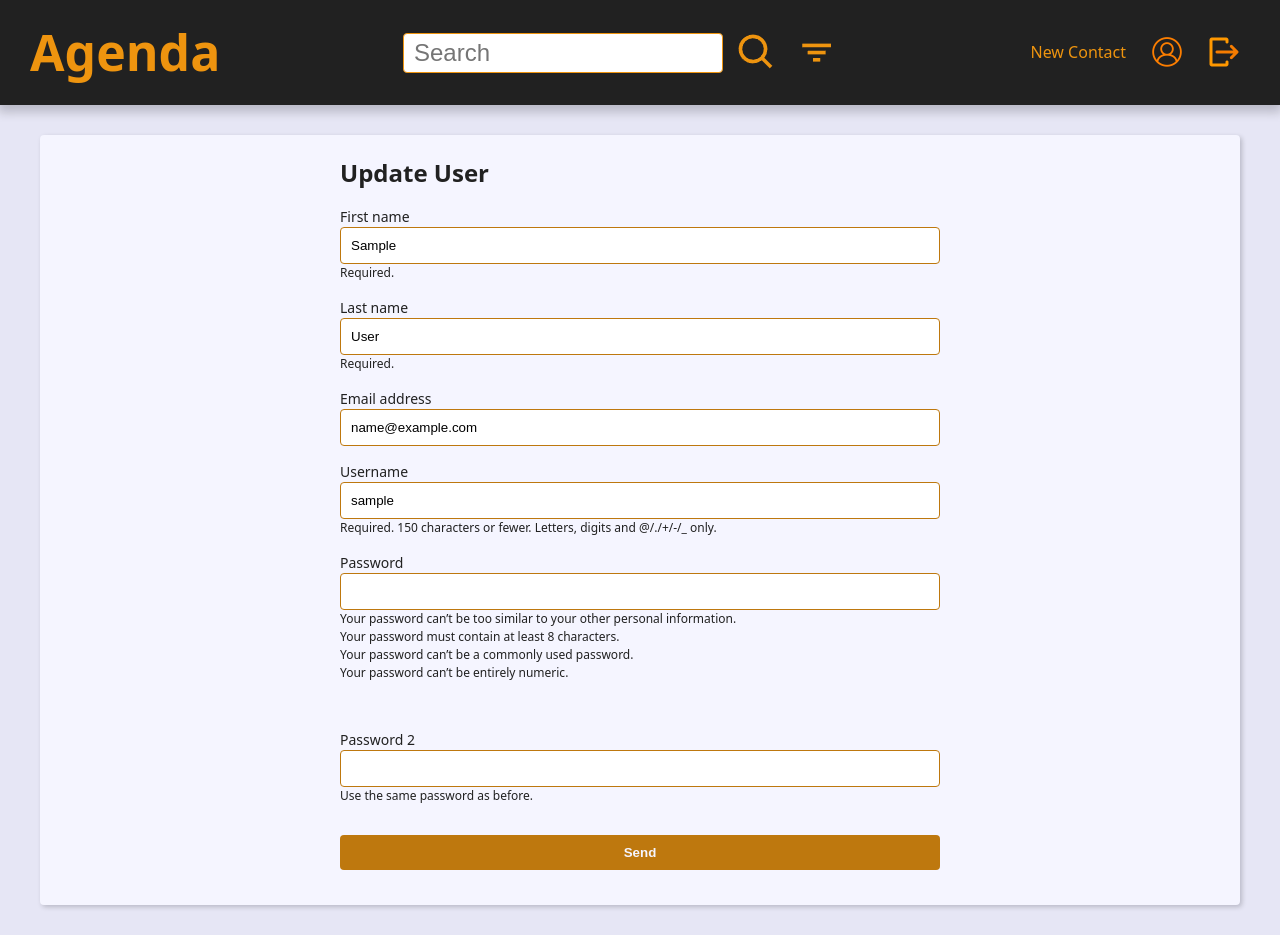
After one commit to enzortorres/django-agenda-app, a Django app: page /user/update/ in a window 1280 px wide. The commit adds this page. Run offline with Django 5.2, Linux system fonts and the light colour scheme; the visitor is signed in with stand-in values (Sample User, id 1).

Commit message:
user and owner validation to manipulate contacts

```diff
--- a/base_static/global/css/style.css
+++ b/base_static/global/css/style.css
@@ -91,6 +91,7 @@ svg {
     list-style: none;
     display: flex;
     justify-content: center;
+    align-items: center;
     flex-flow: row wrap;
     gap: 5px;
 }
@@ -106,6 +107,11 @@ svg {
 
 .menu-link:hover {
     border-bottom: 1px solid var(--link-light-color);
+}
+
+.menu-link img {
+    width: 32px;
+    height: 32px;
 }
 
 .content {
@@ -390,6 +396,10 @@ svg {
     margin: var(--spacing) auto;
 }
 
+.form-wrapper a {
+    color: var(--link-light-color);
+}
+
 .form-content {
     margin: var(--spacing) 0;
 }
--- a/base_templates/global/partials/_header.html
+++ b/base_templates/global/partials/_header.html
@@ -18,10 +18,10 @@
                 >
                 <span class="submit-container">
                     <input type="submit" class="submit-input" value="">
-                    <img src="{% static 'global/src/icons/search-regular-48.png' %}" alt="" id="search-button">
+                    <img src="{% static 'global/src/icons/search-regular-48.png' %}" alt="Search" id="search-button">
                 </span>
                 <div class="img-filter">
-                    <img src="{% static 'global/src/icons/filter-regular-48.png' %}" alt="" id="filter-icon">
+                    <img src="{% static 'global/src/icons/filter-regular-48.png' %}" alt="Filter" id="filter-icon">
                     <div class="count-filters">{{ len_selected_filters }}</div>
                 </div>
             </span>
@@ -56,12 +56,25 @@
     </div>
     <nav class="menu">
         <ul class="menu-list">
-            <li class="menu-item">
-                <a href="{% url "contact:create" %}" class="menu-link">Create contact</a>
-            </li>
-            <li class="menu-item">
-                <a href="" class="menu-link">Link</a>
-            </li>
+            {% if user.is_authenticated %}
+                <li class="menu-item">
+                    <a href="{% url "contact:create" %}" class="menu-link">New Contact</a>
+                </li>
+                <li class="menu-item">
+                    <a href="{% url "contact:user_update" %}" class="menu-link"><img src="{% static 'global/src/icons/profile-icon.png' %}" alt="Profile"></a>
+                </li>
+                <li class="menu-item">
+                    <a href="{% url "contact:logout" %}" class="menu-link"><img src="{% static 'global/src/icons/logout-icon.png' %}" alt="Log out"></a>
+                </li>
+            {% else %}
+                <li class="menu-item">
+                    <a href="{% url "contact:login" %}" class="menu-link">Login</a>
+                </li>
+                <li class="menu-item">
+                    <a href="{% url "contact:register" %}" class="menu-link">Register</a>
+                </li>
+            {% endif %}
+
         </ul>
     </nav>
 </header>
--- a/base_templates/global/partials/_pagination.html
+++ b/base_templates/global/partials/_pagination.html
@@ -4,7 +4,7 @@
         <span class="step-links">
             {% if page_obj.has_previous %}
             <a href="?page=1&query={{ request.GET.query.strip }}">FIRST</a>
-            <a href="?page={{ page_obj.previous_page_number }}&query={{ request.GET.query.strip }}">&laquo;</a>
+            <a href="?page={{ page_obj.previous_page_number }}&query={{ request.GET.query.strip }}">&lt;</a>
             {% endif %}
 
             <span class="current">
@@ -12,7 +12,7 @@
             </span>
 
             {% if page_obj.has_next %}
-            <a href="?page={{ page_obj.next_page_number }}&query={{ request.GET.query.strip }}">&raquo;</a>
+            <a href="?page={{ page_obj.next_page_number }}&query={{ request.GET.query.strip }}">&gt;</a>
             <a href="?page={{ page_obj.paginator.num_pages }}&query={{ request.GET.query.strip }}">LAST</a>
             {% endif %}
         </span>
--- a/contact/forms.py
+++ b/contact/forms.py
@@ -1,6 +1,7 @@
 from django.contrib.auth.forms import UserCreationForm
 from django.core.exceptions import ValidationError
 from django.contrib.auth.models import User
+from django.contrib.auth import password_validation
 from contact.models import Contact
 from django import forms
 
@@ -83,3 +84,83 @@ class RegisterForm(UserCreationForm):
                 ValidationError('A user with that email already exists.', code='invalid'),
             )
         return email
+
+class RegisterUpdateForm(forms.ModelForm):
+    first_name = forms.CharField(
+        min_length=2, max_length=30,
+        required=True,
+        help_text='Required.',
+        error_messages={
+            'min_length': 'Please, add more than 2 letters.'
+        }
+    )
+    last_name = forms.CharField(
+        min_length=2, max_length=30,
+        required=True,
+        help_text='Required.',
+    )
+    password1 = forms.CharField(
+        label="Password",
+        strip=False,
+        widget=forms.PasswordInput(attrs={"autocomplete": "new-password"}),
+        help_text=password_validation.password_validators_help_text_html(),
+        required=False,
+    )
+    password2 = forms.CharField(
+        label="Password 2",
+        strip=False,
+        widget=forms.PasswordInput(attrs={"autocomplete": "new-password"}),
+        help_text="Use the same password as before.",
+        required=False,
+    )
+    class Meta:
+        model = User
+        fields = ('first_name', 'last_name', 'email', 'username',)
+
+    def save(self, commit=True):
+        cleaned_data = self.cleaned_data
+        user = super().save(commit=False)
+
+        password = cleaned_data.get('password1')
+
+        if password:
+            user.set_password(password)
+
+        if commit:
+            user.save()
+
+        return user
+
+    def clean(self):
+        password1 = self.cleaned_data.get('password1')
+        password2 = self.cleaned_data.get('password2')
+
+        if password1 or password2:
+            if password1 != password2:
+                self.add_error('password2', ValidationError("Passwords don't match."))
+
+        return super().clean()
+
+    def clean_email(self):
+        email = self.cleaned_data.get('email')
+        current_email = self.instance.email
+
+        if current_email != email:
+            if User.objects.filter(email=email).exists():
+                self.add_error(
+                    'email',
+                    ValidationError('A user with that email already exists.', code='invalid'),
+                )
+
+        return email
+
+    def clean_password1(self):
+        password1 = self.cleaned_data.get('password1')
+
+        if password1:
+            try:
+                password_validation.validate_password(password1)
+            except ValidationError as errors:
+                self.add_error('password1', ValidationError(errors))
+
+        return password1
--- a/contact/templates/contact/contact.html
+++ b/contact/templates/contact/contact.html
@@ -12,6 +12,8 @@
             <p><b>Created date:</b> {{ contact.created_date }}</p>
             <p class="single-contact-description"><b>Description:</b> {{ contact.description }}</p>
             <p><b>Category:</b> {{ contact.category.name }}</p>
+
+            {% if user == contact.owner %}
                 <div class="contact-links">
                     <a class="btn btn-link" href="{% url 'contact:update' contact.id %}">Update</a>
                     <form action="{% url "contact:delete" contact.id %}" method="POST">
@@ -26,6 +28,7 @@
 
                     </form>
                 </div>
+            {% endif %}
         </div>
         {% if contact.picture %}
             <img src="{{ contact.picture.url }}" alt="Foto de {{ contact.first_name }} {{ contact.last_name }}" class="contact-picture">
--- a/contact/templates/contact/login.html
+++ b/contact/templates/contact/login.html
@@ -5,10 +5,11 @@
         <h2>Login</h2>
 
         {% if user.is_authenticated %}
-            <p>Você fez login como {{ user.username }}</p>
-            Clique <a href="{% url "contact:logout" %}">aqui</a> para sair.
+            <p>You are logged in as {{ user.username }}</p>
+            Click <a href="{% url "contact:logout" %}">here</a> to exit.
         {% else %}
             {% include "contact/partials/_user-form.html" %}
+            <p>Don't have an account? Click <a href="{% url "contact:register" %}">here</a> to register</p>
         {% endif %}
     </div>
 {% endblock content %}
--- /dev/null
+++ b/contact/templates/contact/user_update.html
@@ -0,0 +1,9 @@
+{% extends "global/base.html" %}
+
+{% block content %}
+    <div class="form-wrapper">
+        <h2>Update User</h2>
+
+        {% include "contact/partials/_user-form.html" %}
+    </div>
+{% endblock content %}
--- a/contact/urls.py
+++ b/contact/urls.py
@@ -20,5 +20,6 @@ urlpatterns = [
     path('user/register/', views.register, name='register'), # register
     path('user/login/', views.login_view, name='login'), # login
     path('user/logout/', views.logout_view, name='logout'), # logout
+    path('user/update/', views.user_update, name='user_update'), # update
 
 ]
--- a/contact/views/user_forms.py
+++ b/contact/views/user_forms.py
@@ -1,7 +1,8 @@
 from django.contrib.auth.forms import AuthenticationForm
-from contact.forms import RegisterForm
+from contact.forms import RegisterForm, RegisterUpdateForm
 
 from django.shortcuts import render, redirect
+from django.contrib.auth.decorators import login_required
 from django.contrib import messages, auth
 
 def register(request):
@@ -37,6 +38,22 @@ def login_view(request):
 
     return render(request, 'contact/login.html', {'form': form,})
 
+@login_required(login_url='contact:login')
 def logout_view(request):
     auth.logout(request)
     return redirect('contact:login')
+
+@login_required(login_url='contact:login')
+def user_update(request):
+    form = RegisterUpdateForm(instance=request.user)
+
+    if request.method != 'POST':
+        return render(request, 'contact/user_update.html', {'form': form})
+
+    form = RegisterUpdateForm(data=request.POST, instance=request.user)
+
+    if not form.is_valid():
+        return render(request, 'contact/user_update.html', {'form': form})
+
+    form.save()
+    return redirect('contact:login')
```
Also changed, not shown: contact/views/contact_forms.py (+16 -3 lines), base_static/global/src/icons/logout-icon.png (added), base_static/global/src/icons/profile-icon.png (added). Lines whose indentation alone changed are shown as unchanged.
